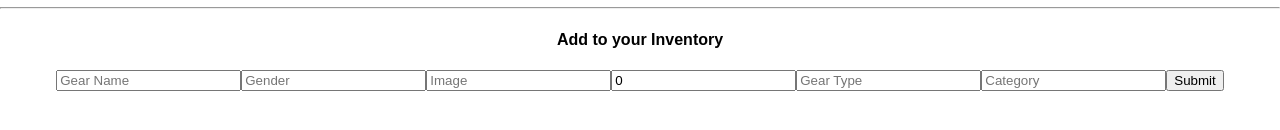
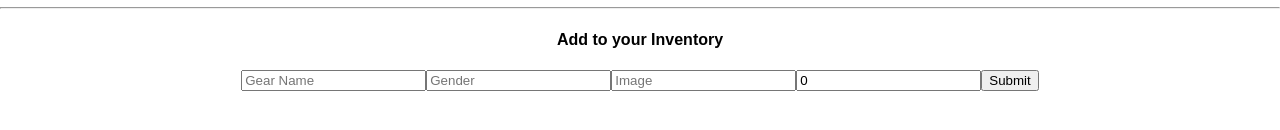
Before and after one commit to badamato/react-shakedown-app, a React (Create React App) app: page /mygear in a window 1280 px wide. Shown: the part 554-684 px from the top of the page. Built offline with nearby package versions, Linux system fonts and the light colour scheme.

Commit message:
add form table and played with select dropdown

```diff
--- a/src/components/NewGearForm.js
+++ b/src/components/NewGearForm.js
@@ -1,5 +1,6 @@
 import React from "react";
 import { BrowserRouter as Router, Route, Link } from "react-router-dom";
+
 
 class NewGearForm extends React.Component {
   constructor(props) {
@@ -9,11 +10,11 @@ class NewGearForm extends React.Component {
       gender: "",
       image: "",
       weight: 0,
-      gearType: "",
-      category: ""
+      gearType: ""
     };
   }
   render() {
+
     return (
       <form>
         <input
@@ -40,18 +41,9 @@ class NewGearForm extends React.Component {
           value={this.state.weight}
           onChange={e => this._change(e)}
         />
-        <input
-          name="gearType"
-          placeholder="Gear Type"
-          value={this.state.gearType}
-          onChange={e => this._change(e)}
-        />
-        <input
-          name="category"
-          placeholder="Category"
-          value={this.state.category}
-          onChange={e => this._change(e)}
-        />
+
+        {/* <Select /> */}
+
         <button onClick={e => this._onSubmit(e)}>Submit</button>
       </form>
     );
@@ -65,7 +57,16 @@ class NewGearForm extends React.Component {
     e.preventDefault();
     // console.log(this.state);
     this.props.onSubmit(this.state);
+    this.setState({
+      name: "",
+      gender: "",
+      image: "",
+      weight: 0,
+      gearType: ""
+      //   category: ""
+    });
   };
+
 }
 
 export default NewGearForm;
```
Also changed, not shown: 1 other file (tests, documents, lock files or other folders).
